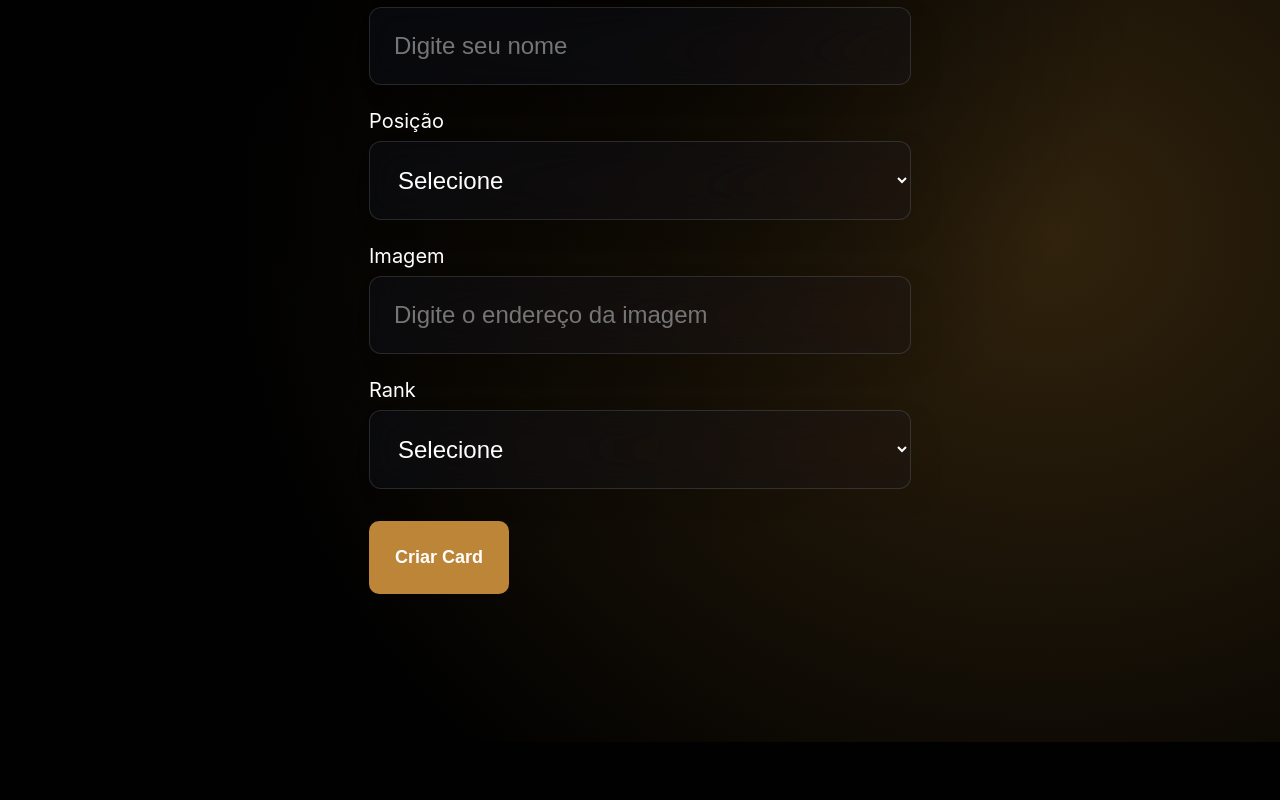
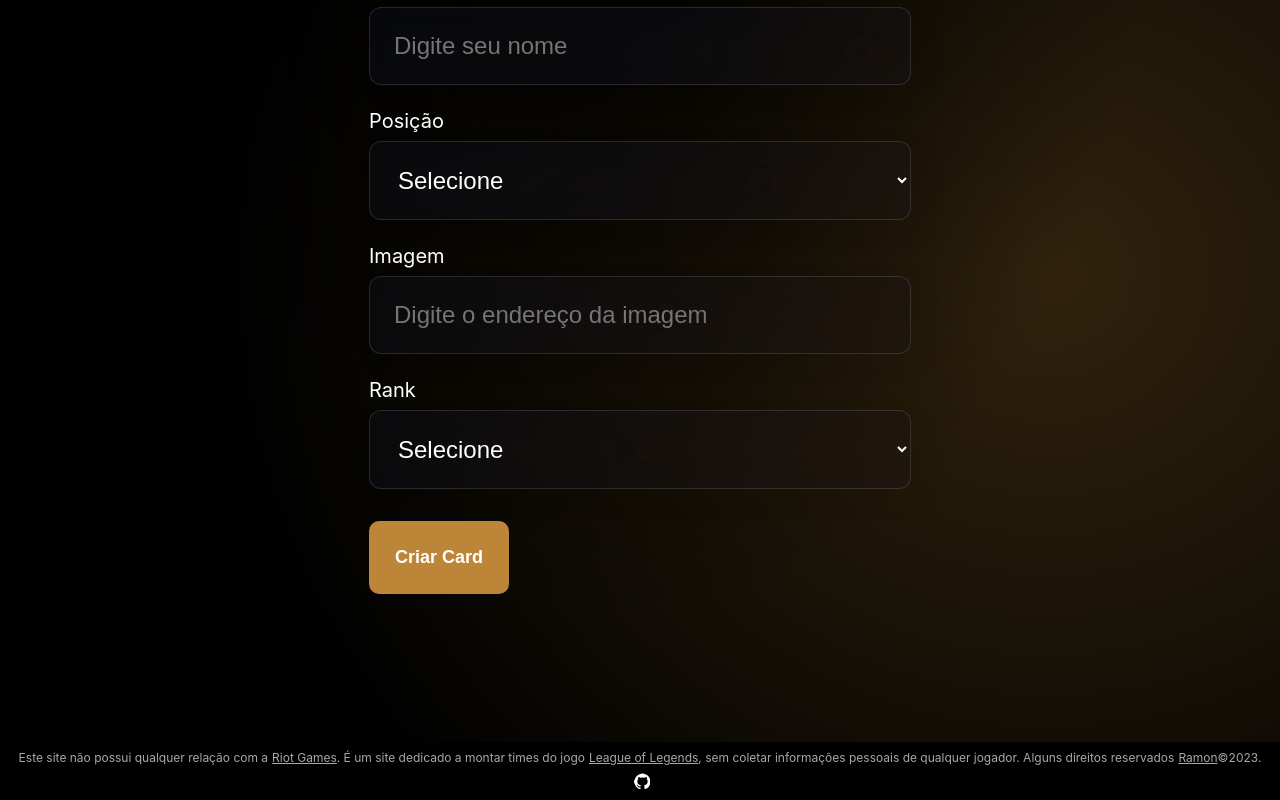
Before and after one commit to ramonvc/organi, a React (Create React App) app: page / in a window 1280 px wide. Shown: the part 708-1508 px from the top of the page. Before the commit the page ends 1450 px from the top, so only its background shows below. Built offline with nearby package versions, Linux system fonts and the light colour scheme.

Commit message:
Added footer

```diff
--- a/src/App.js
+++ b/src/App.js
@@ -2,6 +2,7 @@ import { useState } from "react";
 import Banner from "./components/Banner/Banner";
 import Form from "./components/Form";
 import Rank from "./components/Rank";
+import Footer from "./components/Footer";
 
 function App() {
 	const ranks = [
@@ -98,6 +99,9 @@ function App() {
 					))}
 				</article>
 			</main>
+			<footer>
+				<Footer />
+			</footer>
 		</div>
 	);
 }
--- /dev/null
+++ b/src/components/Footer/Footer.css
@@ -0,0 +1,34 @@
+.footer {
+	display: flex;
+	flex-direction: column;
+	justify-content: center;
+	align-items: center;
+	color: #ffffffa8;
+	font-size: 0.75rem;
+	background-color: black;
+	padding: 8px;
+}
+
+.footer span {
+	text-align: center;
+}
+
+.footer a {
+	color: inherit;
+	padding-left: 4px;
+}
+
+.footer .github-logo {
+	padding: 0px 8px;
+	margin-top: 8px;
+}
+
+/* Media query */
+@media screen and (max-width: 768px) {
+	.footer {
+		font-size: 0.625rem;
+	}
+	.footer .github-logo {
+		width: 14px;
+	}
+}
--- /dev/null
+++ b/src/components/Footer/index.js
@@ -0,0 +1,33 @@
+import "./Footer.css";
+
+const Footer = () => {
+	const currentYear = new Date().getFullYear();
+
+	return (
+		<div className="footer">
+			<span>
+				Este site não possui qualquer relação com a
+				<a href="https://www.riotgames.com/pt-br" target="__blank">
+					Riot Games
+				</a>
+				. É um site dedicado a montar times do jogo
+				<a href="https://www.leagueoflegends.com/pt-br/" target="__blank">
+					League of Legends
+				</a>
+				, sem coletar informações pessoais de qualquer jogador. Alguns direitos reservados
+				<a href="https://github.com/ramonvc" target="__blank">
+					Ramon
+				</a>
+				©{currentYear}.
+				<a href="https://github.com/ramonvc/organi" target="__blank">
+					<img
+						className="github-logo"
+						src={process.env.PUBLIC_URL + "/icons/social/github-logo.png"}
+						alt="github logo"></img>
+				</a>
+			</span>
+		</div>
+	);
+};
+
+export default Footer;
--- a/src/components/Rank/Rank.css
+++ b/src/components/Rank/Rank.css
@@ -1,6 +1,6 @@
 .rank {
 	text-align: center;
-	padding: 32px;
+	padding: 32px 0 64px 0;
 }
 
 .rank > .name {
@@ -21,7 +21,7 @@
 /* Media query */
 @media screen and (max-width: 768px) {
 	.rank {
-		padding: 16px;
+		padding-top: 16px;
 	}
 	.rank > .name {
 		font-size: 1.25rem;
@@ -30,6 +30,6 @@
 
 @media screen and (max-width: 480px) {
 	.rank {
-		padding: 8px;
+		padding-top: 8px;
 	}
 }
```
Also changed, not shown: public/icons/social/github-logo.png (added).
